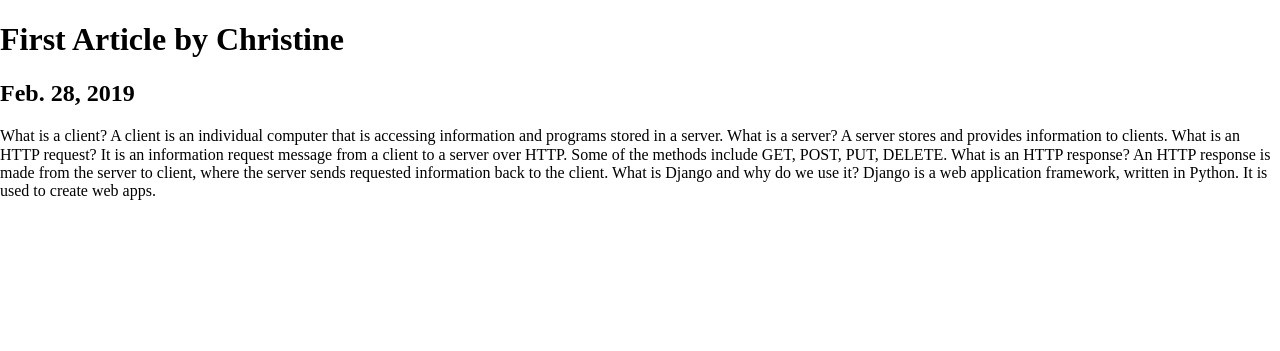
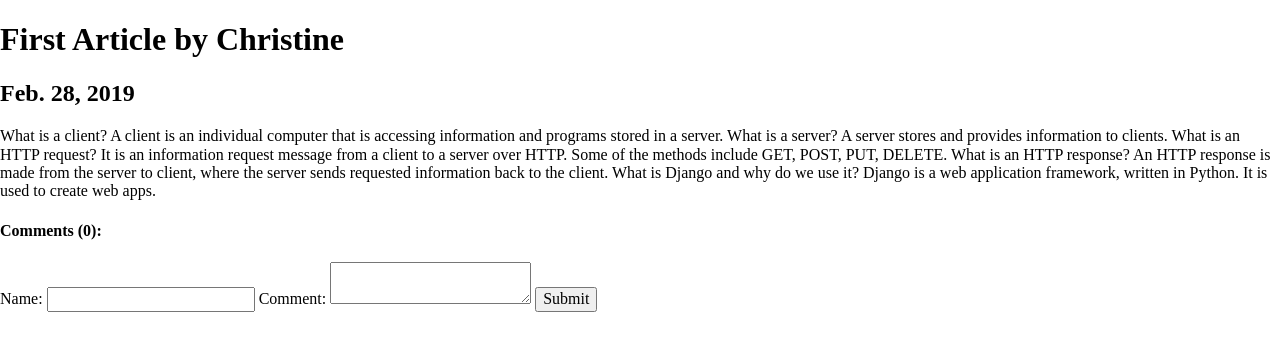
Before and after one commit to christinegithub/django_blog, a Django app: page /articles/1 in a window 1280 px wide. Shown: the top 351 px of the page. Run offline with Django 3.2, Linux system fonts and the light colour scheme; data comes from the database, SQL or seed files in the repository; both versions use the stored data as it was after the commit.

Commit message:
added comment box

```diff
--- a/blog/admin.py
+++ b/blog/admin.py
@@ -1,5 +1,6 @@
 from django.contrib import admin
-from blog.models import Article, Topic
+from blog.models import Article, Topic, Comment
 
 admin.site.register(Article)
 admin.site.register(Topic)
+admin.site.register(Comment)
--- a/blog/models.py
+++ b/blog/models.py
@@ -16,3 +16,12 @@
 
     def __str__(self):
         return self.name
+
+class Comment(models.Model):
+    name = models.CharField(max_length = 255)
+    created_at = models.DateTimeField(auto_now_add = True)
+    message = models.TextField()
+    article = models.ForeignKey(Article, on_delete = models.CASCADE, related_name = 'comments')
+
+    def __str__(self):
+        return self.name
--- a/blog/templates/article.html
+++ b/blog/templates/article.html
@@ -10,5 +10,29 @@
     <h1> {{ article.title }} by {{ article.author}} </h1>
     <h2> {{ article.published_date }}</h2>
     <p> {{ article.body }} </p>
+
+    <h4>Comments ({{ article.comments.count }}):</h4>
+    <ul>
+    {% for comment in article.comments.all %}
+      <li>{{ comment.message }}</li>
+    {% endfor %}
+    </ul>
+
+    <form action="{% url 'create_comment' %}" method="post">
+      {% csrf_token %}
+      <input type="hidden" name="article" value="{{ article.pk }}">
+
+      <label for="comment-name">
+        <span>Name:</span>
+        <input type="text" id="comment-name" name="comment-name">
+      </label>
+
+      <label for="comment-message">
+        <span>Comment:</span>
+        <textarea id="comment-message" name="comment-message"></textarea>
+      </label>
+
+      <input type="submit" name="comment-submit">
+    </form>
   </body>
 </html>
--- a/blog/templates/index.html
+++ b/blog/templates/index.html
@@ -9,9 +9,9 @@
     <h1> Welcome to my blog! <h1>
     {% for article in articles %}
       <a href="{% url 'article_details' id=article.pk %}">
+        <h5> {{ article.published_date }} </h5>
         <h3> {{ article }} </h3>
-        <h5> {{ article.published_date }} </h5>
-        <p> {{ article.body }} </p>
+        <!-- <p> {{ article.body }} </p> -->
       </a>
     {% endfor %}
 
--- a/blog/urls.py
+++ b/blog/urls.py
@@ -15,11 +15,12 @@
 """
 from django.contrib import admin
 from django.urls import path
-from blog.views import root, home_page, article_details
+from blog.views import root, home_page, article_details, create_comment
 
 urlpatterns = [
     path('admin/', admin.site.urls),
     path('', root),
     path('home/', home_page),
     path('articles/<int:id>', article_details, name = 'article_details'),
+    path('comments/new', create_comment, name = 'create_comment'),
 ]
--- a/blog/views.py
+++ b/blog/views.py
@@ -1,6 +1,6 @@
 from django.http import HttpResponse, HttpResponseRedirect
 from django.shortcuts import render
-from blog.models import Article
+from blog.models import Article, Topic, Comment
 
 
 def root(request):
@@ -17,3 +17,11 @@
     context = {'article': article}
     response = render(request, 'article.html', context)
     return HttpResponse(response)
+
+def create_comment(request):
+    article = request.POST['article']
+    comment_name = request.POST['comment-name']
+    comment_message = request.POST['comment-message']
+    comment_article = Article.objects.get(id=article)
+    comment = Comment.objects.create(article=comment_article, name=comment_name, message=comment_message)
+    return HttpResponseRedirect('/articles/'+ article)
```
Also changed, not shown: blog/migrations/0004_comment.py (added), db.sqlite3.
